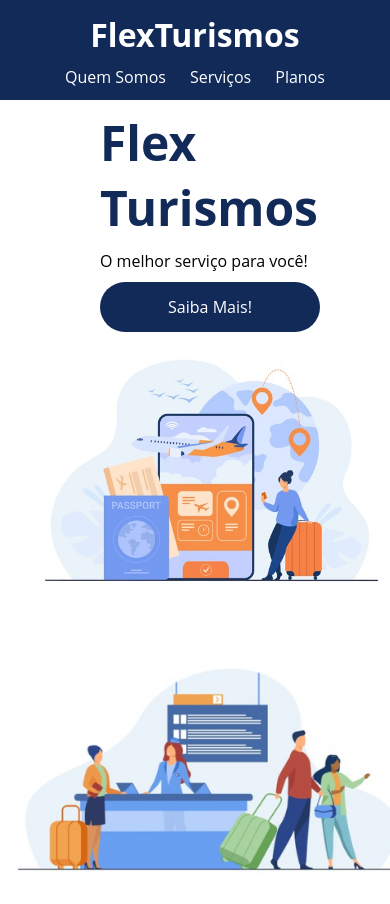
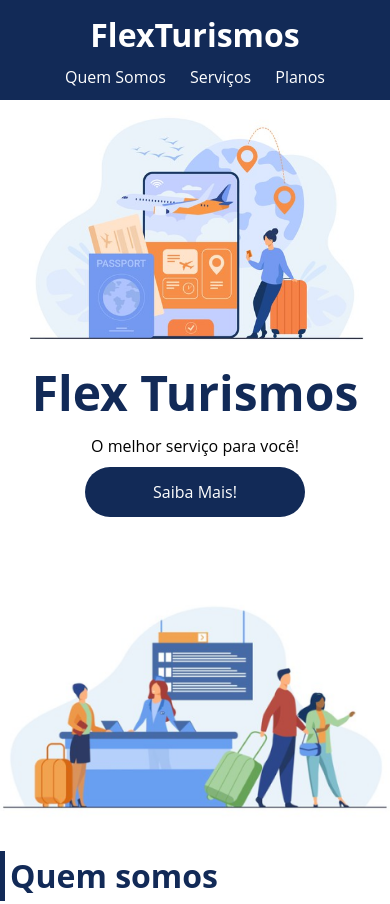
Before and after one commit to guilhermag/dio-flex-viagens, a plain HTML site: page index.html in a window 390 px wide. Shown: the top 904 px of the page. Drawn offline with Linux system fonts and the light colour scheme.

Commit message:
finalizacao do projeto e atualizacao do README.md

```diff
--- a/index.html
+++ b/index.html
@@ -18,9 +18,9 @@
       </div>
     </header>
 
-    <div class="flex-container">
+    <div class="flex-container apresentacao">
       <div class="texto-apresentacao">
-        <h1>Flex <br />Turismos</h1>
+        <h1>Flex Turismos</h1>
         <p>O melhor serviço para você!</p>
         <a href="" class="btn">Saiba Mais!</a>
       </div>
--- a/style.css
+++ b/style.css
@@ -21,7 +21,6 @@ div img {
 
 .flex-container {
   display: flex;
-  max-width: 992px;
   margin: auto;
   width: 100%;
   align-items: center;
@@ -54,15 +53,19 @@ header .list-items {
 }
 
 .apresentacao {
-  height: 100vh;
   align-items: center;
-  justify-content: space-between;
+  justify-content: space-around;
 }
 
 .apresentacao .texto-apresentacao {
   min-height: 200px;
 }
 
+.texto-apresentacao {
+  display: flex;
+  flex-direction: column;
+  align-items: center;
+}
 .texto-apresentacao h1 {
   color: #122A57;
   font-size: 48px;
@@ -170,7 +173,6 @@ header .list-items {
 
 .planos {
   flex-direction: column;
-  min-height: 100vh;
   padding-top: 50px;
 }
 .planos h2 {
@@ -251,6 +253,7 @@ footer .footer {
 @media(max-width: 992px) {
   .flex-container {
     flex-direction: column;
+    padding: 0px;
   }
 
   header h1 {
@@ -259,11 +262,19 @@ footer .footer {
 
   .apresentacao {
     flex-direction: column-reverse;
+    align-items: center;
   }
 
   .apresentacao .texto-apresentacao {
     width: 100%;
   }
+
+  .texto-apresentacao {
+    display: flex;
+    flex-direction: column;
+    align-items: center;
+  }
+
 
   .quem-somos {
     flex-direction: column-reverse;
```
Also changed, not shown: images/desktop.png (added), images/mobile-1.png (added), images/mobile-2.png (added), 1 other file.
